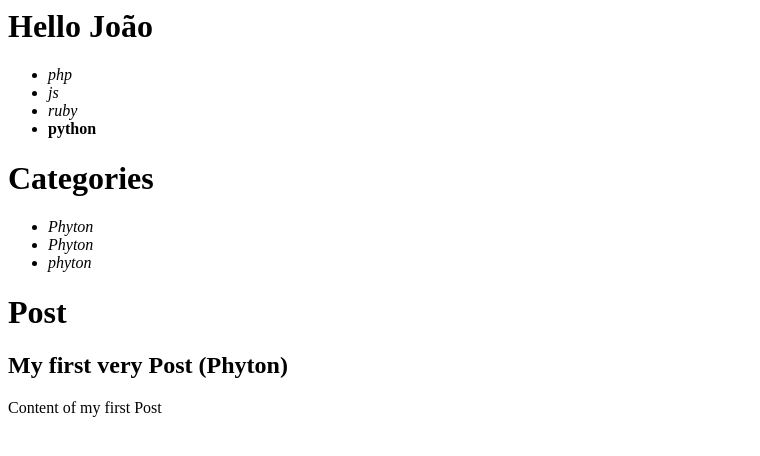
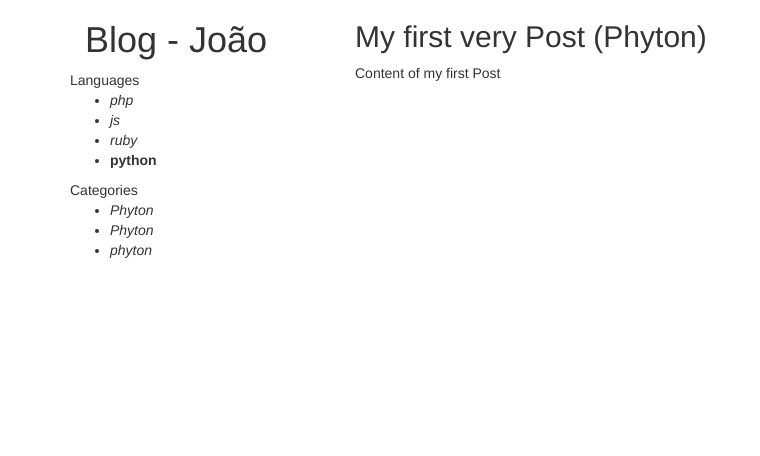
Before and after one commit to chimerarocks/sb-son, a Django app: page /blog in a window 1280 px wide. Shown: the top 456 px of the page, without its empty margins (0-760 px from the left). Run offline with Django 3.2, Linux system fonts and the light colour scheme; data comes from the database, SQL or seed files in the repository; some libraries are stand-ins or nearby versions.

Commit message:
organizando hmtl

```diff
--- a/django_project/templates/blog/home.html
+++ b/django_project/templates/blog/home.html
@@ -1,4 +1,12 @@
-<h1>Hello {{name}}</h1>
+<head>
+	<link rel="stylesheet" href="https://maxcdn.bootstrapcdn.com/bootstrap/3.3.7/css/bootstrap.min.css" integrity="sha384-BVYiiSIFeK1dGmJRAkycuHAHRg32OmUcww7on3RYdg4Va+PmSTsz/K68vbdEjh4u" crossorigin="anonymous">
+</head>
+<body>
+	<div class="container">
+		<div class="col-md-3">
+			<h1>Blog - {{name}}</h1>
+			<aside class="row">
+				Languages
 
 				<ul>
 					{% for language in languages %}
@@ -11,8 +19,10 @@
 					</li>
 					{% endfor %}
 				</ul>
+			</aside>
 
-<h1>Categories</h1>
+			<aside class="row">
+				Categories
 				<ul>
 					{% for category in categories %}
 					<li>
@@ -24,7 +34,16 @@
 					</li>
 					{% endfor %}
 				</ul>
+			</aside>
+		</div>
 
-<h1>Post</h1>
+		<div class="col-md-8">
+			<section>
+				<article class="row">
 					<h2>{{post.name}} ({{post.category.name}})</h2>
 					<p>{{post.content}}</p>
+				</article>
+			</section>
+		</div>
+	</div>
+</body>
```
Lines whose indentation alone changed are shown as unchanged.
